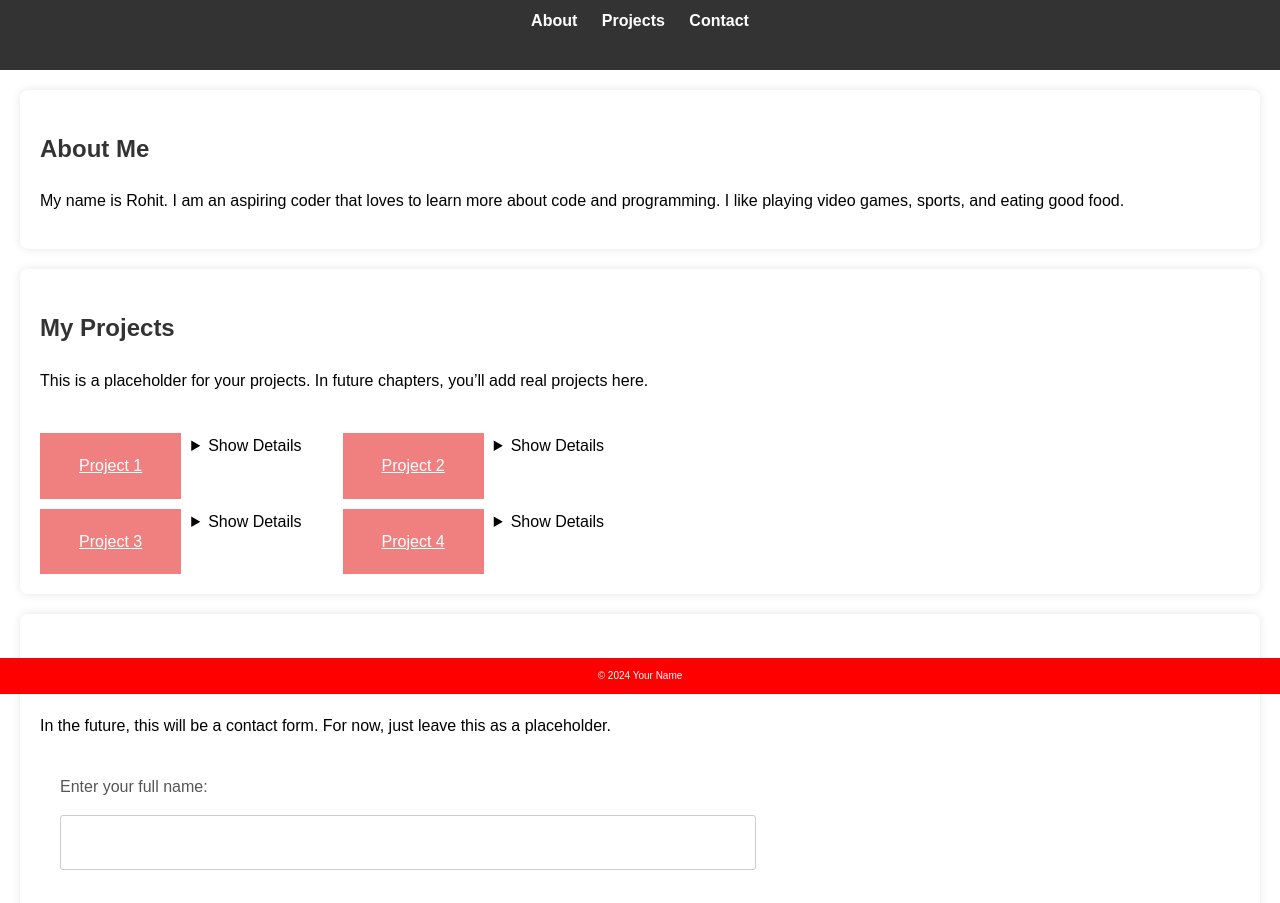
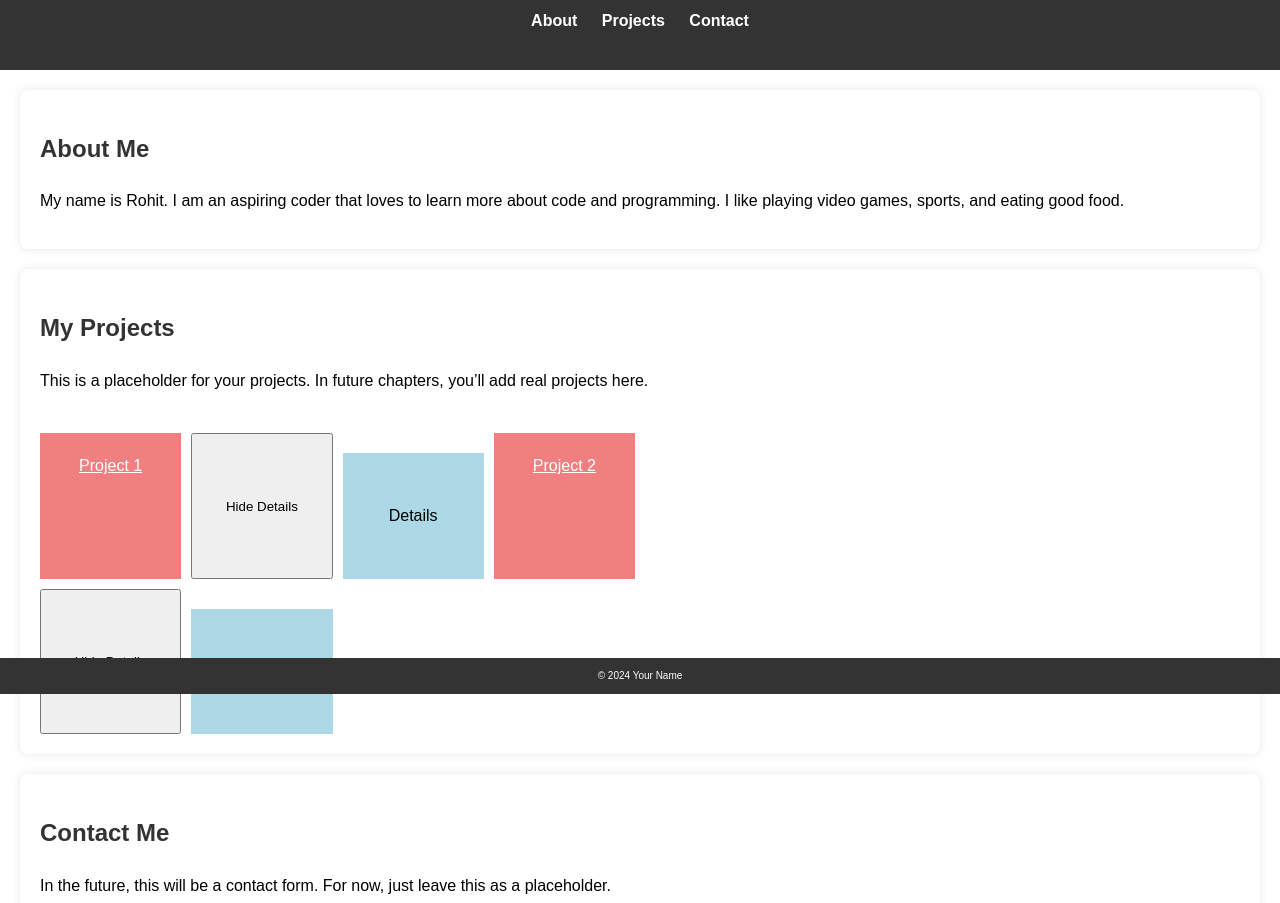
Before and after one commit to rohit-187/portfolio, a plain HTML site: page index.html in a window 1280 px wide. Shown: the part 106-1009 px from the top of the page. Drawn offline with Linux system fonts and the light colour scheme.

Commit message:
Started the project gallery with buttons to show and hide details

```diff
--- a/css/styles.css
+++ b/css/styles.css
@@ -63,8 +63,21 @@ h2 {
   background-color: #0056b3;
 }
 
+#myDIV {
+  width: 100%;
+  padding: 50px 0;
+  text-align: center;
+  background-color: lightblue;
+  margin-top: 20px;
+}
 
-
+#myDIV2 {
+  width: 100%;
+  padding: 50px 0;
+  text-align: center;
+  background-color: lightblue;
+  margin-top: 20px;
+}
 
 header {
     background-color: #333;
@@ -143,7 +156,7 @@ form {
     left: 0;
     bottom: 0;
     width: 100%;
-    background-color: red;
+    background-color: #333;
     color: white;
     text-align: center;
  font-size: 10px;
--- a/index.html
+++ b/index.html
@@ -34,33 +34,41 @@
         <div class="grid-container">
             <div class="button-container">
                 <a href="#/Action1" class="button">Project 1</a>
-                <details id="myDetails1">
+                <button onclick ="showDetails()" id="myDetails1" >Hide Details</button>
+                <div id="myDIV">
+                  Details
+                  </div>
+                <!-- <details id="myDetails1">
+                    <summary id = "summary">Show Details</summary>
+                    <p>
+                      Project 1 details
+                    </p>
+                  </details> -->
+                <a href="#/Action2" class="button">Project 2</a>
+                <button onclick ="showDetails1()" id="myDetails2" >Hide Details</button>
+                <div id="myDIV2">
+                  Details
+                  </div>
+                <!-- <details id="myDetails2">
                     <summary>Show Details</summary>
                     <p>
                       Project 1 details
                     </p>
-                  </details>
-                <a href="#/Action2" class="button">Project 2</a>
-                <details id="myDetails2">
+                  </details> -->
+                <!-- <a href="#/Action3" class="button">Project 3</a> -->
+                <!-- <details id="myDetails3">
                     <summary>Show Details</summary>
                     <p>
                       Project 1 details
                     </p>
-                  </details>
-                <a href="#/Action3" class="button">Project 3</a>
-                <details id="myDetails3">
+                  </details> -->
+                <!-- <a href="#/Action4" class="button">Project 4</a> -->
+                <!-- <details id="myDetails4">
                     <summary>Show Details</summary>
                     <p>
                       Project 1 details
                     </p>
-                  </details>
-                <a href="#/Action4" class="button">Project 4</a>
-                <details id="myDetails4">
-                    <summary>Show Details</summary>
-                    <p>
-                      Project 1 details
-                    </p>
-                  </details>
+                  </details> -->
             <!-- <div class="grid-item">Project 1</div>
             <div class="grid-item">Project 2</div>
             <div class="grid-item">Project 3</div>
--- a/script.js
+++ b/script.js
@@ -20,10 +20,38 @@ function validateForm() {
 
 
 function showDetails(){
-    const x = document.getElementById("myDetails1");
-    x.open = true;
+    const y = document.getElementById("myDetails1");
+    var x = document.getElementById("myDIV");
+    if (x.style.display === "none") {
+      x.style.display = "block";
+      y.innerHTML = "Hide Details"
+    } else {
+      x.style.display = "none";
+      y.innerHTML = "Show Details"
+    }
+}
 
+
+function showDetails1(){
+    const y = document.getElementById("myDetails2");
+    var x = document.getElementById("myDIV2");
+    if (x.style.display === "none") {
+      x.style.display = "block";
+      y.innerHTML = "Hide Details"
+    } else {
+      x.style.display = "none";
+      y.innerHTML = "Show Details"
+    }
 }
+
+
+// }
+
+// function showDetails1(){
+//     var x = document.getElementById("myDetails1");
+
+
+// }
 
 
 // function validateForm(){
```
